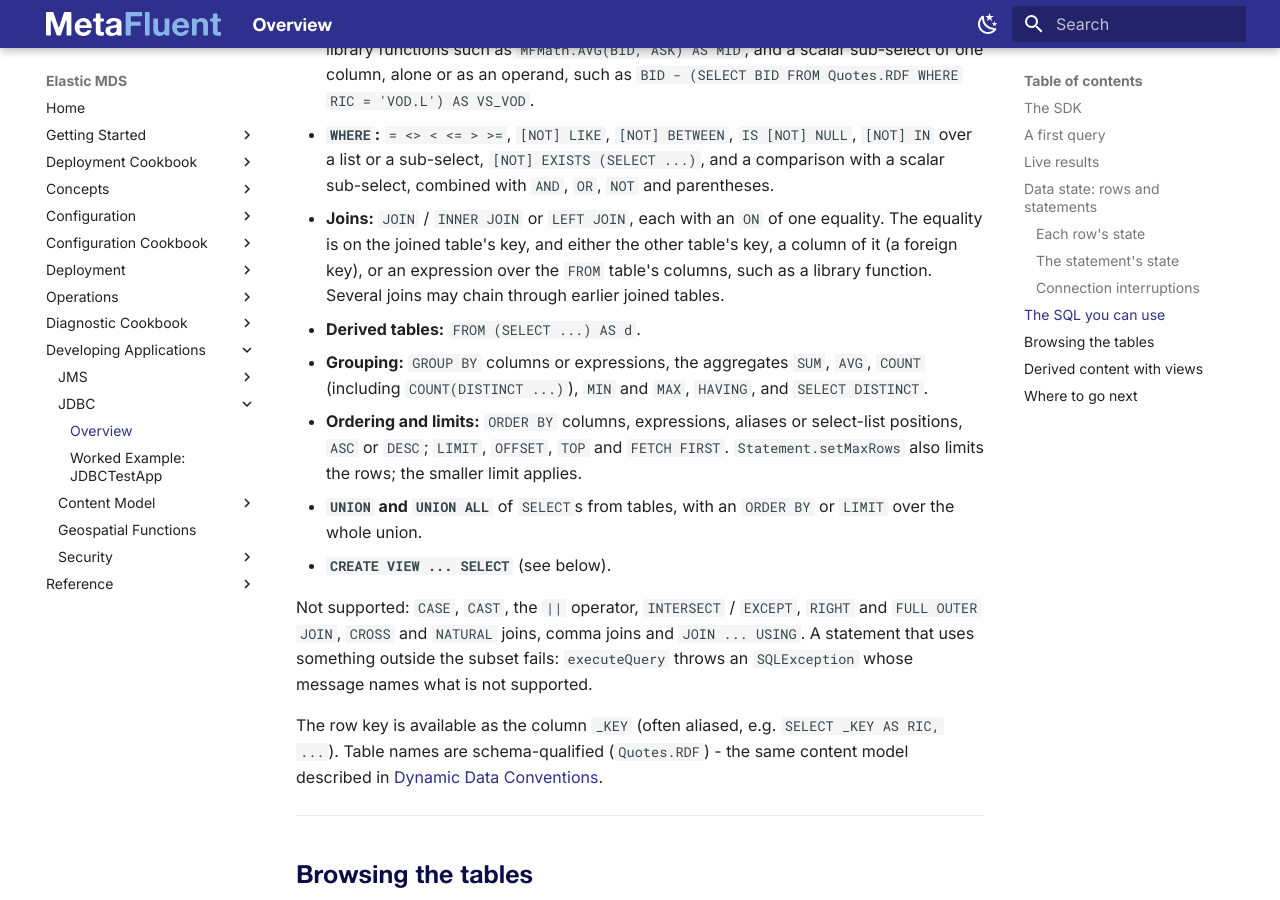
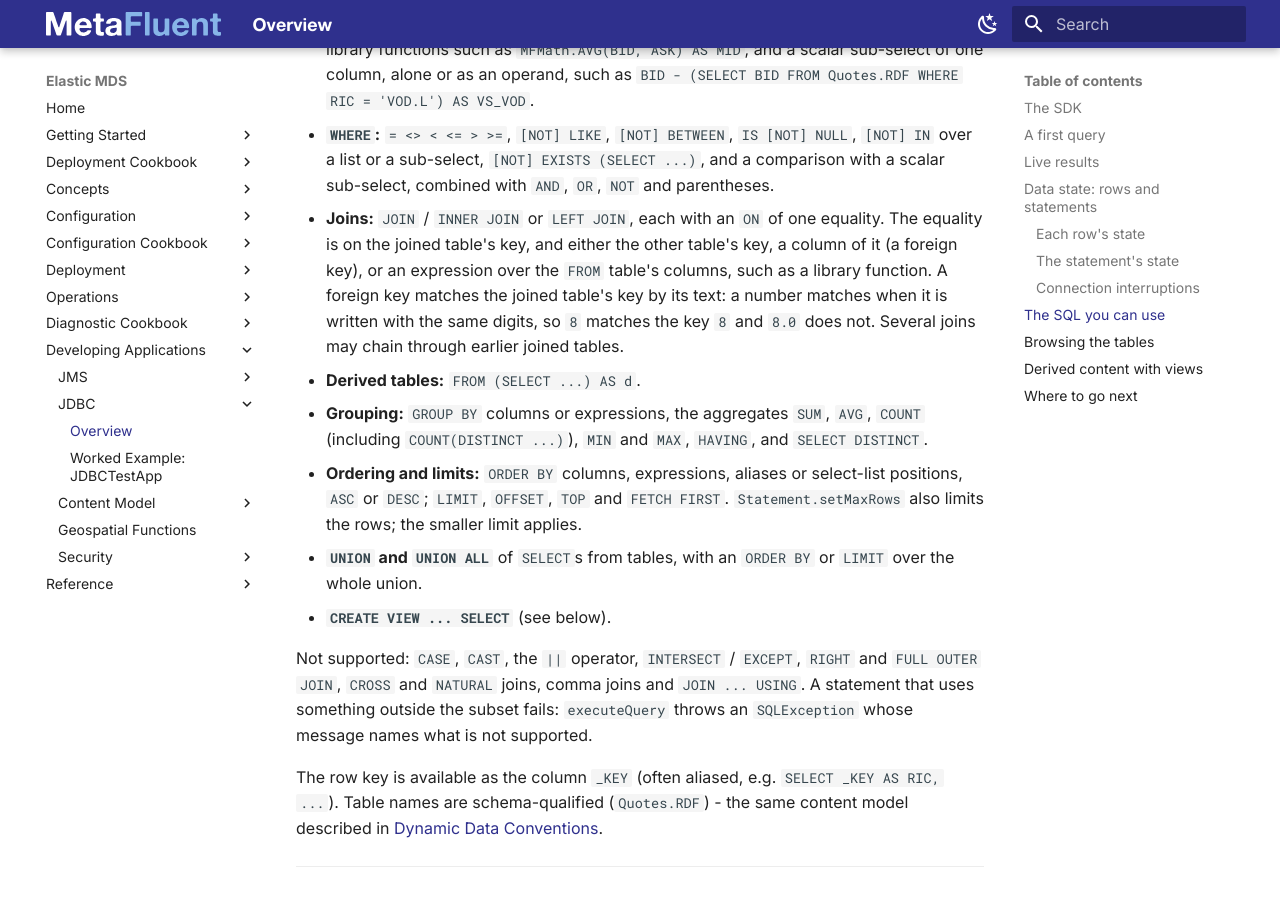
Before and after one commit to MetaFluent/ElasticMDS-docs, an MkDocs documentation site: the page built from docs/Develop-JDBC.md, in a window 1280 px wide and 900 px high, scrolled down 5416 px. Built offline with MkDocs 1.6.1 and Material for MkDocs 9.7.7, drawn with Linux system fonts in a browser that asks for light colours; the version menu is left out.

Commit message:
MetaFluent/IssueTracking#1507 A foreign key matches the key by its text
JDBC joins: a number foreign key matches when written with the same digits. Socrata Key: a number key is the number as Socrata returns it.

https://github.com/MetaFluent/IssueTracking/issues/1507

Co-Authored-By: Claude Opus 5.5 <noreply@anthropic.com>
Claude-Session: https://claude.ai/code/session_01U818yw6r3kM31TxdWom2Zq

```diff
--- a/docs/Develop-JDBC.md
+++ b/docs/Develop-JDBC.md
@@ -176,7 +176,7 @@ Elastic MDS accepts **a subset of SQL-92** - a read-only query surface (`SELECT`
 
 - **Select list:** columns, `*`, `table.*`, column aliases with `AS`, arithmetic (`+ - * / %`), library functions such as `MFMath.AVG(BID, ASK) AS MID`, and a scalar sub-select of one column, alone or as an operand, such as `BID - (SELECT BID FROM Quotes.RDF WHERE RIC = 'VOD.L') AS VS_VOD`.
 - **`WHERE`:** `= <> < <= > >=`, `[NOT] LIKE`, `[NOT] BETWEEN`, `IS [NOT] NULL`, `[NOT] IN` over a list or a sub-select, `[NOT] EXISTS (SELECT ...)`, and a comparison with a scalar sub-select, combined with `AND`, `OR`, `NOT` and parentheses.
-- **Joins:** `JOIN` / `INNER JOIN` or `LEFT JOIN`, each with an `ON` of one equality. The equality is on the joined table's key, and either the other table's key, a column of it (a foreign key), or an expression over the `FROM` table's columns, such as a library function. Several joins may chain through earlier joined tables.
+- **Joins:** `JOIN` / `INNER JOIN` or `LEFT JOIN`, each with an `ON` of one equality. The equality is on the joined table's key, and either the other table's key, a column of it (a foreign key), or an expression over the `FROM` table's columns, such as a library function. A foreign key matches the joined table's key by its text: a number matches when it is written with the same digits, so `8` matches the key `8` and `8.0` does not. Several joins may chain through earlier joined tables.
 - **Derived tables:** `FROM (SELECT ...) AS d`.
 - **Grouping:** `GROUP BY` columns or expressions, the aggregates `SUM`, `AVG`, `COUNT` (including `COUNT(DISTINCT ...)`), `MIN` and `MAX`, `HAVING`, and `SELECT DISTINCT`.
 - **Ordering and limits:** `ORDER BY` columns, expressions, aliases or select-list positions, `ASC` or `DESC`; `LIMIT`, `OFFSET`, `TOP` and `FETCH FIRST`. `Statement.setMaxRows` also limits the rows; the smaller limit applies.
```
Also changed, not shown: docs/Configuration-Socrata.md (+1 -1 lines).
